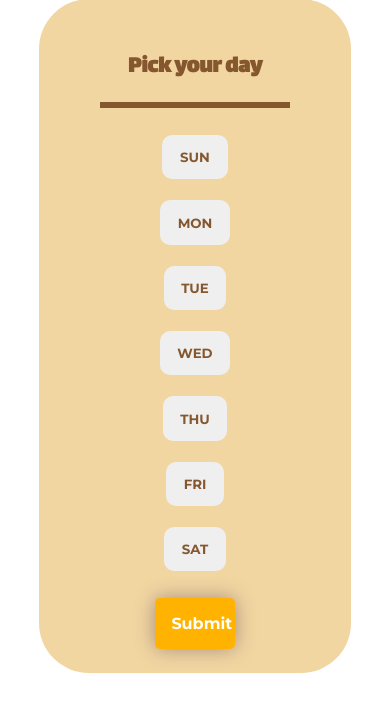
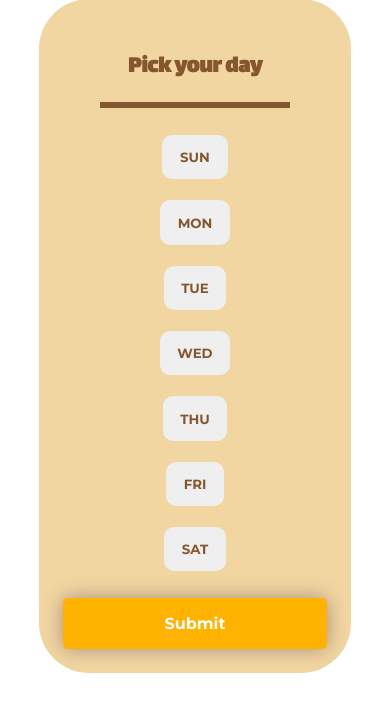
Before and after one commit to Jshehm07/System-Reservations-Project, a PHP site: page /public/calendar.html in a window 390 px wide. Shown: the part 86-798 px from the top of the page. Run offline with PHP 8.4, Linux system fonts and the light colour scheme.

Commit message:
Update calendar.css

```diff
--- a/public/calendar.css
+++ b/public/calendar.css
@@ -220,7 +220,7 @@ body {
     }
 
     .button-1 {
-        max-width: 250%;
+        min-width: 100%;
     }
 
     .calendar-2 {
@@ -245,7 +245,7 @@ body {
     }
 
     .button-2 {
-        max-width: 250%;
+        min-width: 100%;
     }
 }
 
@@ -272,7 +272,7 @@ body {
     }
 
     .button-1 {
-        max-width: 250%;
+        min-width: 100%;
     }
 
     .calendar-2 {
@@ -297,6 +297,6 @@ body {
     }
 
     .button-2 {
-        max-width: 250%;
+        min-width: 100%;
     }
 }
```
